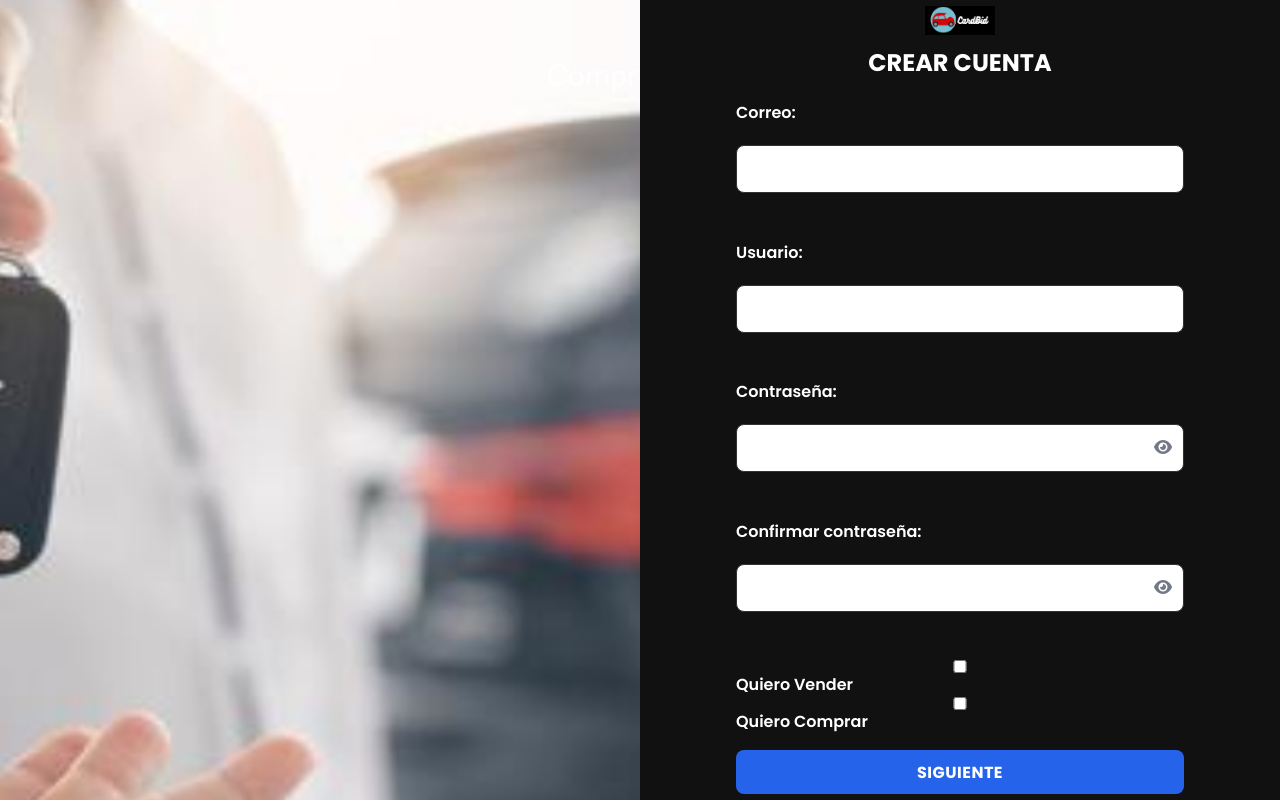
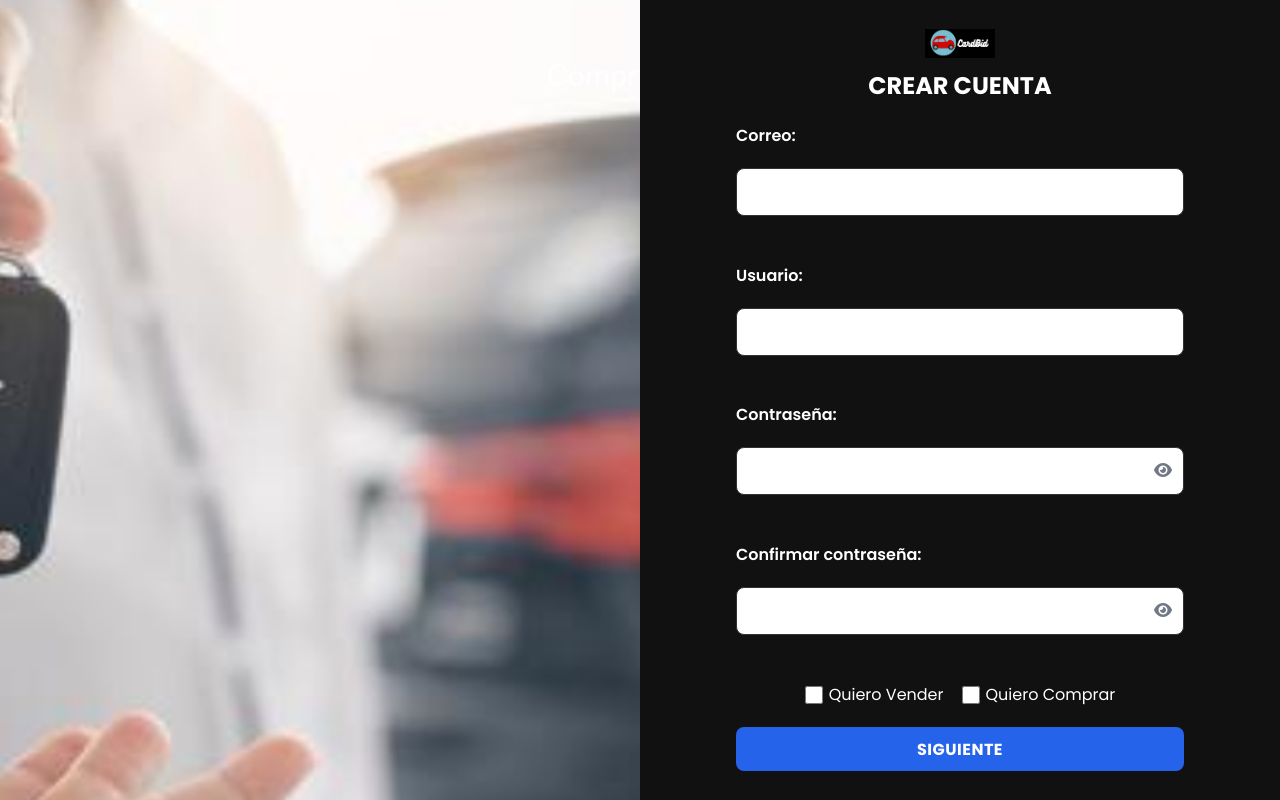
Before and after one commit to Alejandra-Cabrera21/CarBid, a React (Vite) app in the folder frontend/: page /register in a window 1280 px wide. Built offline with nearby package versions, Linux system fonts and the light colour scheme.

Commit message:
Ajuste de los checkbox

```diff
--- a/frontend/src/styles/login.css
+++ b/frontend/src/styles/login.css
@@ -266,3 +266,26 @@ body.modal-open{
   outline:2px solid #2563eb;
   outline-offset:2px;
 }
+
+/* ===== Checkboxes alineados en fila ===== */
+.checkbox-group {
+  display: flex;
+  align-items: center;
+  justify-content: center;
+  gap: 18px; /* espacio entre los dos */
+  width: 100%;
+}
+
+.checkbox-group label {
+  display: flex;
+  align-items: center;
+  font-weight: 500;
+  gap: 6px; /* espacio entre el cuadrito y el texto */
+}
+
+.checkbox-group input[type="checkbox"] {
+  accent-color: #e91e63; /* color rosa como el de tu captura */
+  width: 18px;
+  height: 18px;
+  cursor: pointer;
+}
```
